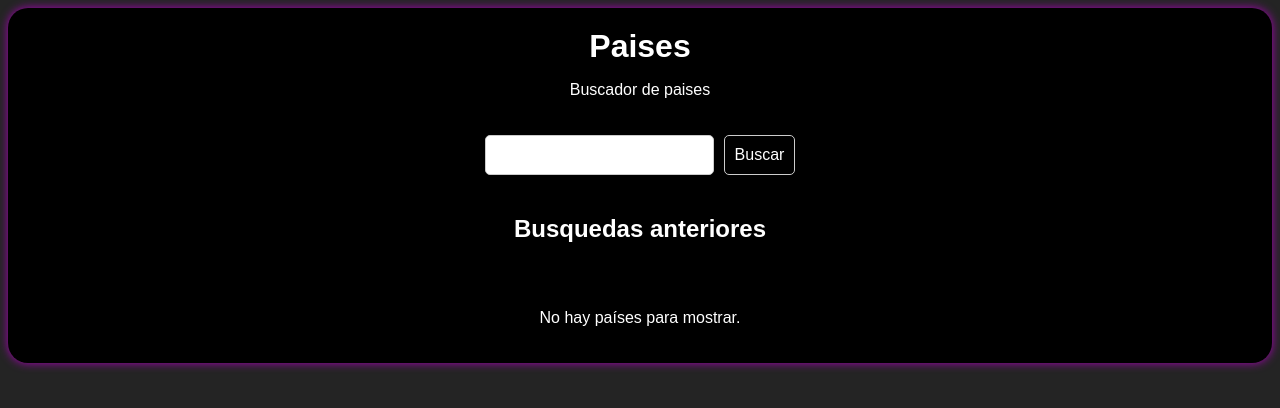
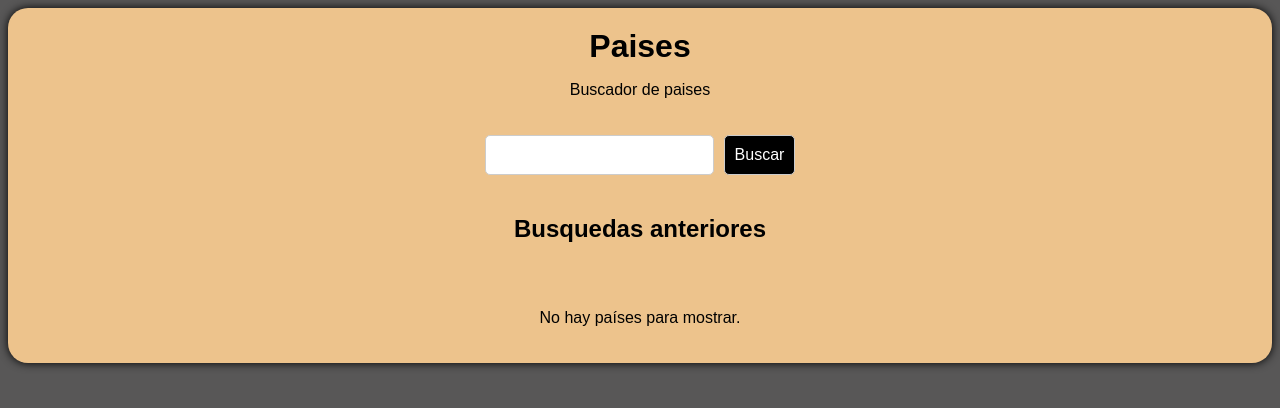
Before and after one commit to jd06pena/Parcial, a React (Vite) app: page / in a window 1280 px wide. Shown: the top 408 px of the page. Built offline with nearby package versions, Linux system fonts and the light colour scheme.

Commit message:
modificafion interfaz

```diff
--- a/src/App.css
+++ b/src/App.css
@@ -5,8 +5,8 @@
     justify-content: center;
     gap: 20px;
     padding: 20px;
-    background-color: rgb(0, 0, 0);
-    box-shadow: rgb(166, 2, 181) 0px 0px 10px;
+    background-color: rgb(237, 195, 140);
+    box-shadow: rgb(0, 0, 0) 0px 0px 10px;
     border-radius: 20px;
     width: auto;
     height: auto;
--- a/src/index.css
+++ b/src/index.css
@@ -1,9 +1,11 @@
 html,
 body {
-  background-color: #242424;
-  color: #fff;
+  background-color: #585757;
+  color: #000000;
   font-family: 'Montserrat Alternates', sans-serif;
+   backdrop-filter: blur(8px);
 }
+
 
 h1 {
   font-size: 2rem;
```
